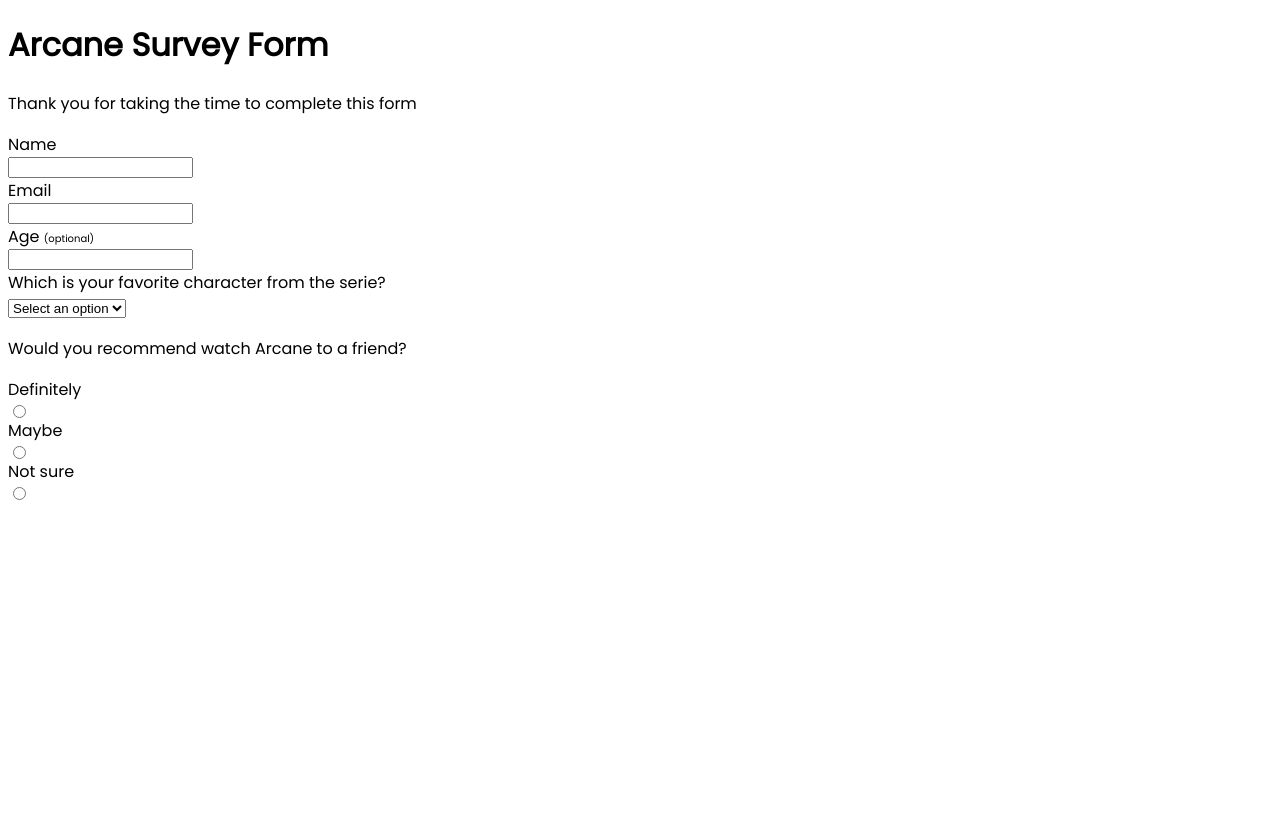
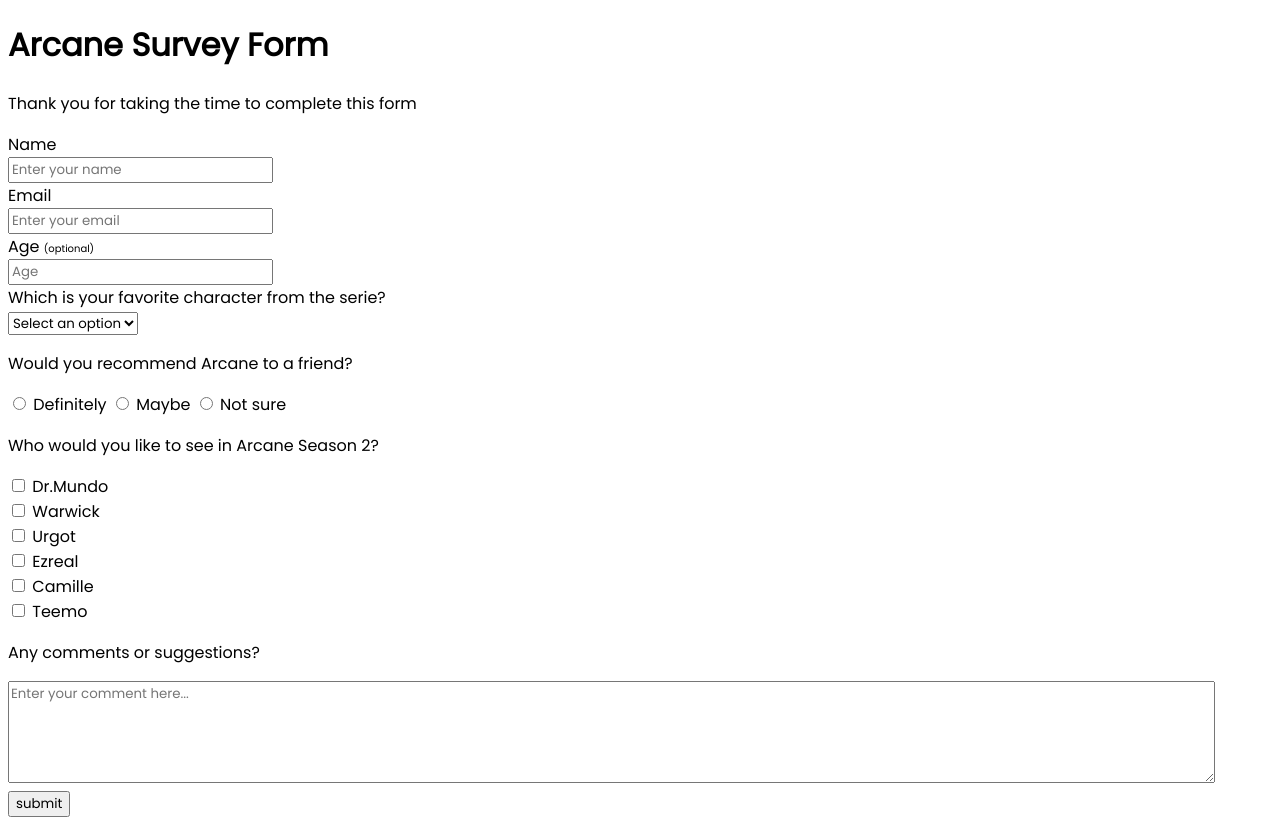
Before and after one commit to nrdevpy/survey-form, a plain HTML site: page index.html in a window 1280 px wide. Before the commit the page ends 800 px from the top, so only its background shows below. Drawn offline with Linux system fonts and the light colour scheme.

Commit message:
Add HTML structure and finish form

```diff
--- a/css/style.css
+++ b/css/style.css
@@ -2,14 +2,19 @@ html {
     box-sizing: border-box;
 
 }
-body {
+*, *::before, *::after {
     font-family: 'Poppins', sans-serif;
 }
-label, input {
-    display: block;
+textarea {
+    resize: vertical;
+    width: 95%;
+    min-height: 6rem;
 }
 
 /* Utilities */
 .small-text {
     font-size: 10px;
 }
+.block {
+    display: block;
+}
--- a/index.html
+++ b/index.html
@@ -26,17 +26,30 @@
         </header>
         <!-- Main -->
         <main>
+            <div class="form__div">
                 <form>
-                <label for="name">Name</label>
-                <input type="text" id="name" name="name">
+                    <label class="block" for="name">Name</label>
+                    <input
+                        class="block"
+                        type="text"
+                        id="name"
+                        name="name"
+                        required
+                        placeholder="Enter your name"
+                    >
+                    <label class="block" for="email">Email</label>
+                    <input
+                        class="block"
+                        type="text"
+                        id="email"
+                        name="email"
+                        required
+                        placeholder="Enter your email"
+                    >
 
-                <label for="email">Email</label>
-                <input type="text" id="email" name="email">
-
-                <label for="age">Age <span class="small-text">(optional)</span></label>
-                <input type="text" id="age" name="age">
-
-                <label>Which is your favorite character from the serie?</label>
+                    <label class="block" for="age">Age <span class="small-text">(optional)</span></label>
+                    <input class="block" type="text" id="age" name="age" placeholder="Age">
+                    <label class="block">Which is your favorite character from the serie?</label>
                     <select name="chr" id="chr">
                         <option value="" selected disabled hidden>Select an option</option>
                         <option value="vi">Vi</option>
@@ -50,16 +63,40 @@
                         <option value="heimerdinger">Heimerdinger</option>
                         <option value="singed">Singed</option>
                     </select>
-
-                <p>Would you recommend watch Arcane to a friend?</p>
-
+                    <p>Would you recommend Arcane to a friend?</p>
+                    <input type="radio" id="definitely" name="recommend">
                     <label for="definitely">Definitely</label>
-                <input type="radio" id="definitely" name="recommend">
+                    <input type="radio" id="maybe" name="recommend">
                     <label for="maybe">Maybe</label>
-                <input type="radio" id="maybe" name="recommend">
+                    <input type="radio" id="not-sure" name="recommend">
                     <label for="not-sure">Not sure</label>
-                <input type="radio" id="not-sure" name="recommend">
+                    <p>Who would you like to see in Arcane Season 2?</p>
+                    <input type="checkbox" name="Dr.Mundo" id="drmundo">
+                    <label for="drmundo">Dr.Mundo</label>
+                    <br>
+                    <input type="checkbox" name="Warwick" id="warwick">
+                    <label for="warwick">Warwick</label>
+                    <br>
+                    <input type="checkbox" name="Urgot" id="urgot">
+                    <label for="urgot">Urgot</label>
+                    <br>
+                    <input type="checkbox" name="Ezreal" id="ezreal">
+                    <label for="ezreal">Ezreal</label>
+                    <br>
+                    <input type="checkbox" name="Camille" id="camille">
+                    <label for="camille">Camille</label>
+                    <br>
+                    <input type="checkbox" name="Teemo" id="teemo">
+                    <label for="teemo">Teemo</label>
+                    <p>Any comments or suggestions?</p>
+                    <textarea
+                        name="text"
+                        id="text"
+                        placeholder="Enter your comment here..."
+                    ></textarea>
+                    <input type="submit" value="submit">
                 </form>
+            </div>
         </main>
     </body>
 
```
Lines whose indentation alone changed are shown as unchanged.
